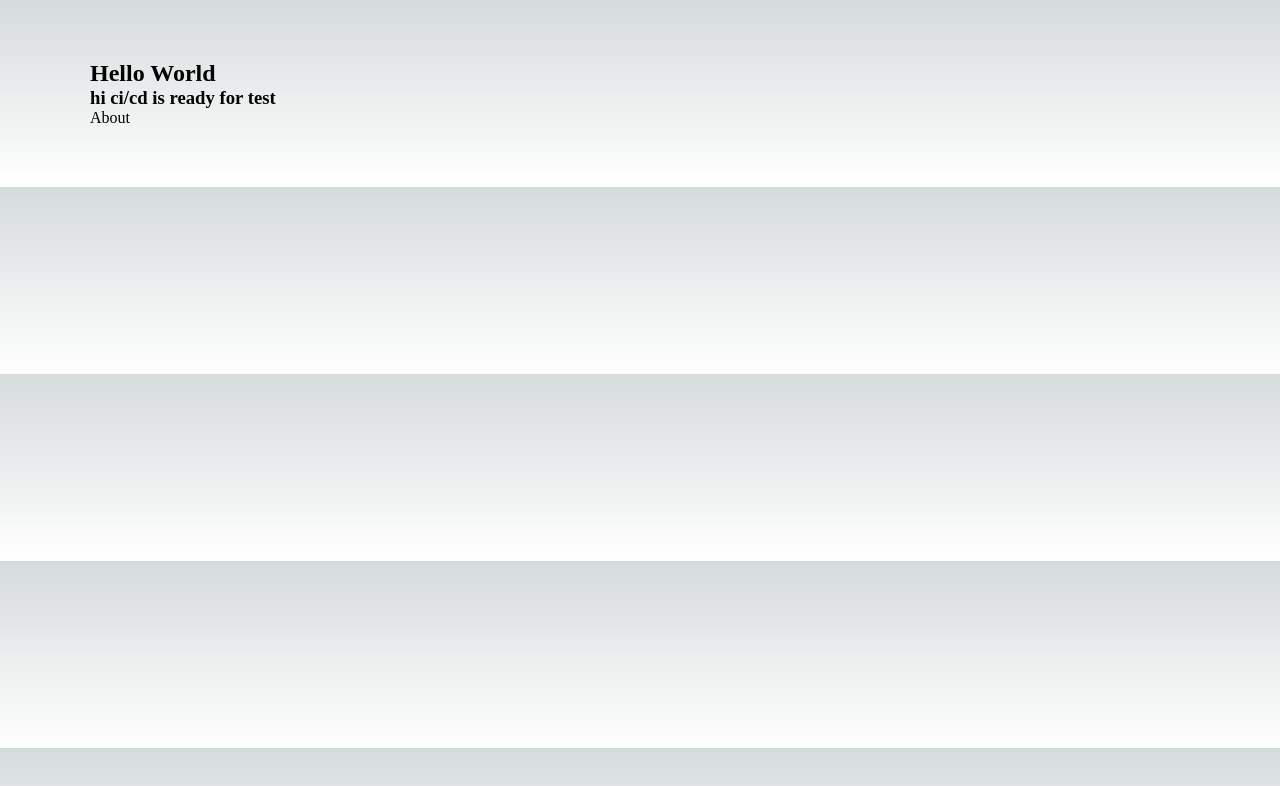
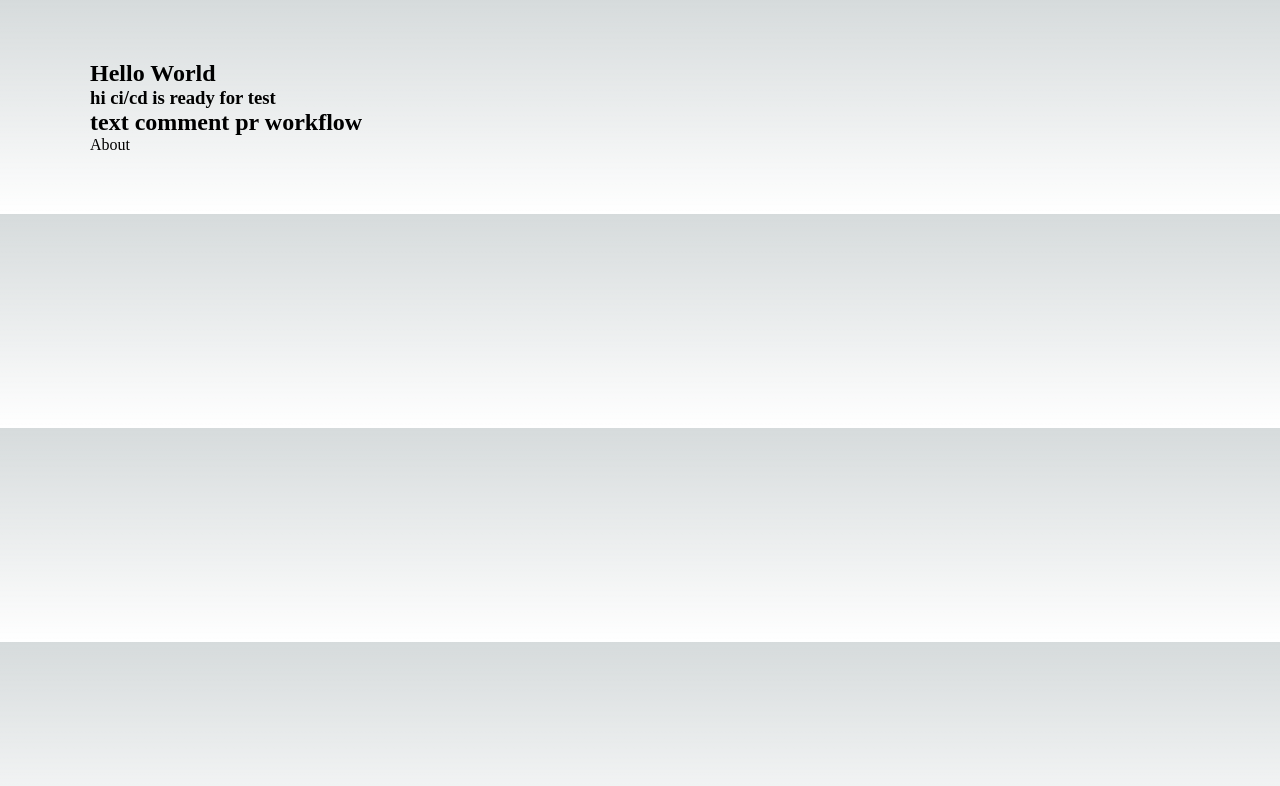
Before and after one commit to mahmud-arif/next-gh-to-beanstalk, a Next.js app: page / in a window 1280 px wide. Shown: the top 786 px of the page. Built offline with nearby package versions, Linux system fonts and the light colour scheme.

Commit message:
added text

```diff
--- a/src/app/page.tsx
+++ b/src/app/page.tsx
@@ -6,6 +6,7 @@ export default function Home() {
       <div>
         <h2>Hello World</h2>
         <h3>hi ci/cd is ready for test</h3>
+        <h2>text comment pr workflow</h2>
       </div>
       <Link href="/about">About</Link>
     </main>
```
